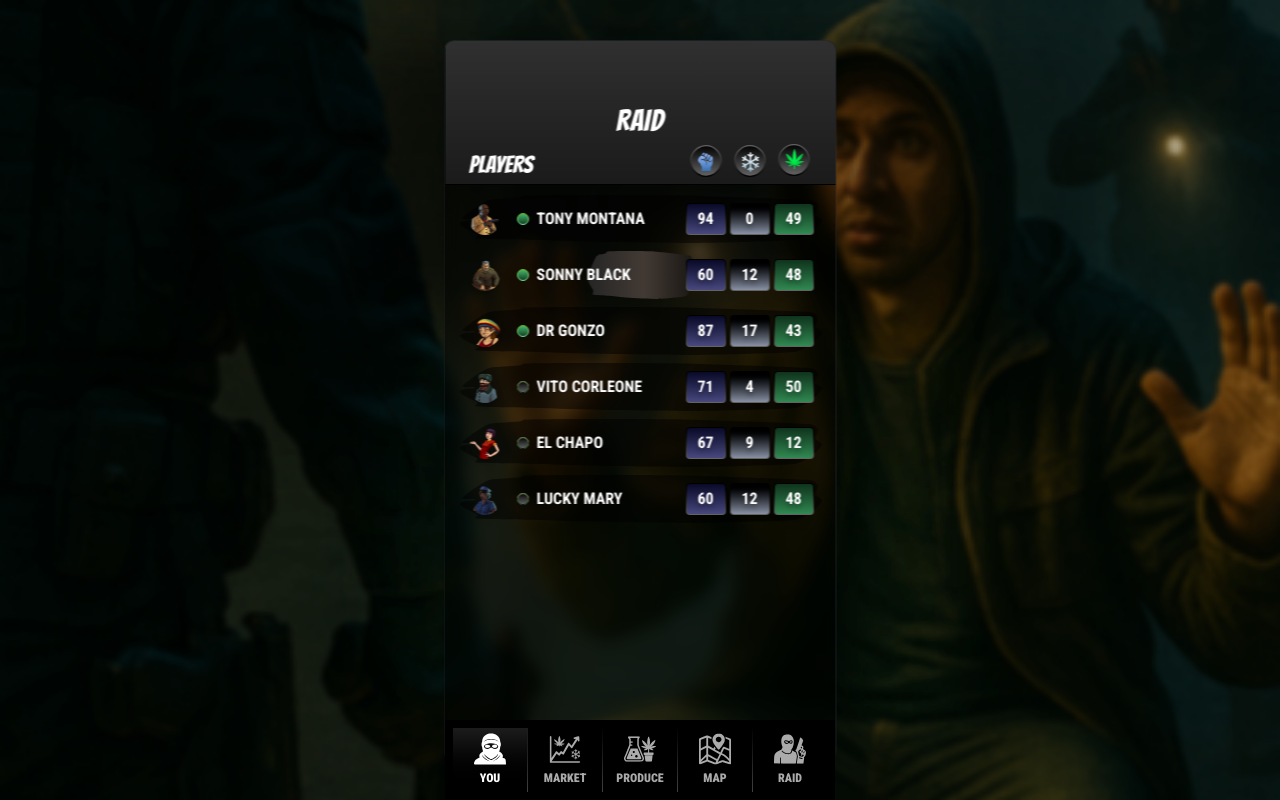
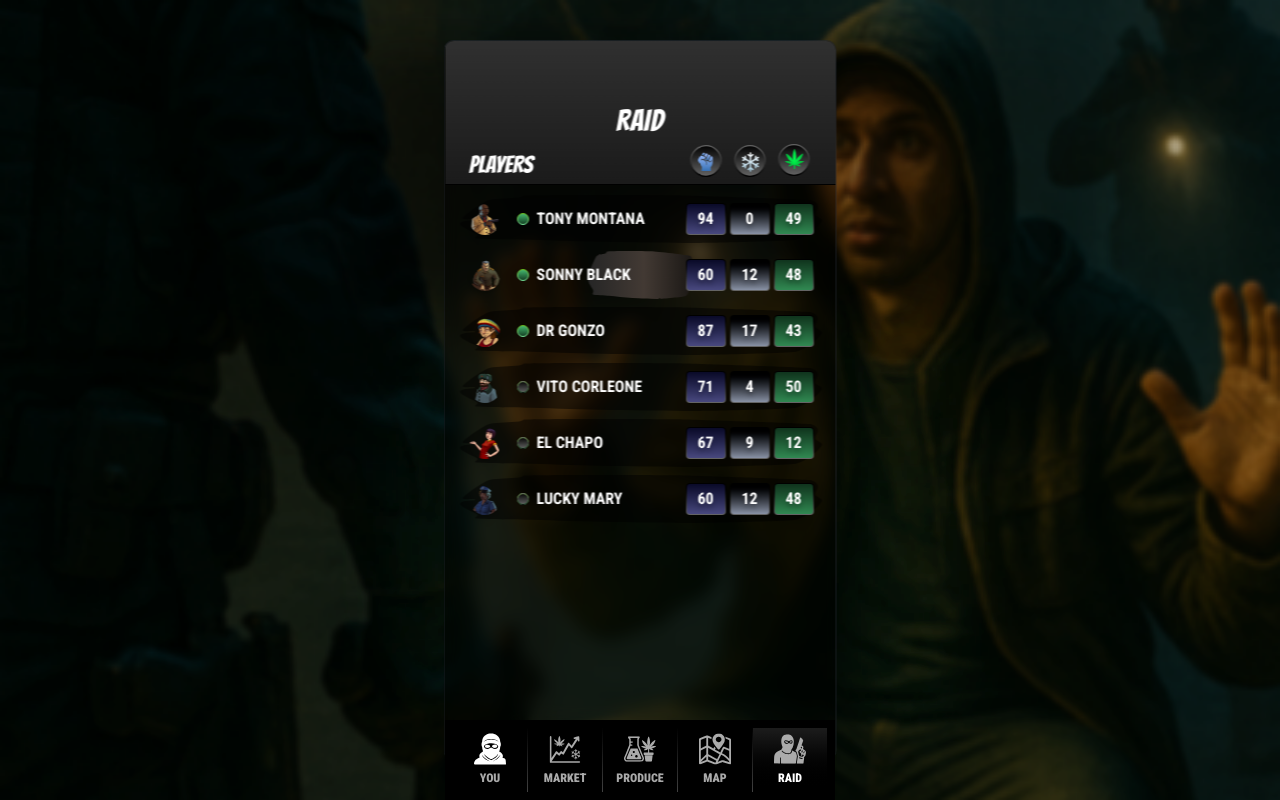
Before and after one commit to jadhavharshh/DopeRaiderV2, a React (Vite) app: page /raid in a window 1280 px wide. Built offline with nearby package versions, Linux system fonts and the light colour scheme.

Commit message:
Enhance BottomNav3 to highlight active links based on current pathname

```diff
--- a/src/pages/InventoryScreenSections/BottomNav3.tsx
+++ b/src/pages/InventoryScreenSections/BottomNav3.tsx
@@ -1,5 +1,5 @@
 import React from "react";
-import { Link } from "react-router-dom";
+import { Link, useLocation } from "react-router-dom";
 
 // Import all images using Vite's static imports
 import elementHga from "@/static/img/9athga-12.png";
@@ -15,6 +15,8 @@ import iconRaid from "@/static/img/icon-47.svg";
 import type { JSX } from "react";
 
 export const BottomNav3 = (): JSX.Element => {
+  const { pathname } = useLocation();
+
   return (
     <div className="md:relative md:w-auto md:h-20 md:top-0 md:left-0 w-full min-w-[390px] bg-black">
       {/* Top stats bar - Hide on desktop */}
@@ -95,8 +97,8 @@ export const BottomNav3 = (): JSX.Element => {
       <div className="md:w-auto md:relative md:top-0 md:left-0 bg-black w-full min-w-[390px]">
         <div className="w-full px-2 py-2">
           <div className="flex items-center justify-between w-full">
-            {/* YOU - Active */}
-            <Link className="bg-gradient-to-b from-[#1c1c1c] to-black border-r border-transparent h-16 flex-1 flex flex-col items-center justify-center" to="/player/inventory" style={{
+            {/* YOU */}
+            <Link className={`h-16 flex-1 flex flex-col items-center justify-center border-r border-transparent ${pathname.startsWith("/player") ? "bg-gradient-to-b from-[#1c1c1c] to-black" : ""}`} to="/player/inventory" style={{
               borderImage: 'linear-gradient(180deg, rgba(255, 255, 255, 0) 0%, rgba(153, 153, 153, 0.43) 100%) 1',
               borderRightStyle: 'solid',
               borderRightWidth: '1px'
@@ -106,25 +108,25 @@ export const BottomNav3 = (): JSX.Element => {
                 alt="Union"
                 src={unionYou}
               />
-              <div className="font-['Roboto_Condensed'] text-xs font-black text-white tracking-0 leading-normal whitespace-nowrap">
+              <div className={`font-['Roboto_Condensed'] text-xs font-black tracking-0 leading-normal whitespace-nowrap ${pathname.startsWith("/player") ? "text-white" : "text-[#aaaaaa]"}`}>
                 YOU
               </div>
             </Link>
 
             {/* MARKET */}
-            <Link className="border-r border-transparent h-16 flex-1 flex flex-col items-center justify-center" to="/market" style={{
+            <Link className={`h-16 flex-1 flex flex-col items-center justify-center border-r border-transparent ${pathname.startsWith("/market") ? "bg-gradient-to-b from-[#1c1c1c] to-black" : ""}`} to="/market" style={{
               borderImage: 'linear-gradient(180deg, rgba(255, 255, 255, 0) 0%, rgba(153, 153, 153, 0.43) 100%) 1',
               borderRightStyle: 'solid',
               borderRightWidth: '1px'
             }}>
               <img className="h-8 w-8 mb-1" alt="Layer" src={layerMarket} />
-              <div className="font-['Roboto_Condensed'] text-xs font-black text-[#aaaaaa] tracking-0 leading-normal whitespace-nowrap">
+              <div className={`font-['Roboto_Condensed'] text-xs font-black tracking-0 leading-normal whitespace-nowrap ${pathname.startsWith("/market") ? "text-white" : "text-[#aaaaaa]"}`}>
                 MARKET
               </div>
             </Link>
 
             {/* PRODUCE */}
-            <Link className="border-r border-transparent h-16 flex-1 flex flex-col items-center justify-center" to="/production" style={{
+            <Link className={`h-16 flex-1 flex flex-col items-center justify-center border-r border-transparent ${pathname.startsWith("/production") ? "bg-gradient-to-b from-[#1c1c1c] to-black" : ""}`} to="/production" style={{
               borderImage: 'linear-gradient(180deg, rgba(255, 255, 255, 0) 0%, rgba(153, 153, 153, 0.43) 100%) 1',
               borderRightStyle: 'solid',
               borderRightWidth: '1px'
@@ -134,27 +136,27 @@ export const BottomNav3 = (): JSX.Element => {
                 alt="Layer"
                 src={layerProduce}
               />
-              <div className="font-['Roboto_Condensed'] text-xs font-black text-[#aaaaaa] tracking-0 leading-normal whitespace-nowrap">
+              <div className={`font-['Roboto_Condensed'] text-xs font-black tracking-0 leading-normal whitespace-nowrap ${pathname.startsWith("/production") ? "text-white" : "text-[#aaaaaa]"}`}>
                 PRODUCE
               </div>
             </Link>
 
             {/* MAP */}
-            <Link className="border-r border-transparent h-16 flex-1 flex flex-col items-center justify-center" to="/map" style={{
+            <Link className={`h-16 flex-1 flex flex-col items-center justify-center border-r border-transparent ${pathname.startsWith("/map") ? "bg-gradient-to-b from-[#1c1c1c] to-black" : ""}`} to="/map" style={{
               borderImage: 'linear-gradient(180deg, rgba(255, 255, 255, 0) 0%, rgba(153, 153, 153, 0.43) 100%) 1',
               borderRightStyle: 'solid',
               borderRightWidth: '1px'
             }}>
               <img className="h-8 w-8 mb-1" alt="Icon" src={iconMap} />
-              <div className="font-['Roboto_Condensed'] text-xs font-black text-[#aaaaaa] tracking-0 leading-normal whitespace-nowrap">
+              <div className={`font-['Roboto_Condensed'] text-xs font-black tracking-0 leading-normal whitespace-nowrap ${pathname.startsWith("/map") ? "text-white" : "text-[#aaaaaa]"}`}>
                 MAP
               </div>
             </Link>
 
             {/* RAID */}
-            <Link className="h-16 flex-1 flex flex-col items-center justify-center" to="/raid">
+            <Link className={`h-16 flex-1 flex flex-col items-center justify-center ${pathname.startsWith("/raid") ? "bg-gradient-to-b from-[#1c1c1c] to-black" : ""}`} to="/raid">
               <img className="h-8 w-8 mb-1" alt="Icon" src={iconRaid} />
-              <div className="font-['Roboto_Condensed'] text-xs font-black text-[#aaaaaa] tracking-0 leading-normal whitespace-nowrap">
+              <div className={`font-['Roboto_Condensed'] text-xs font-black tracking-0 leading-normal whitespace-nowrap ${pathname.startsWith("/raid") ? "text-white" : "text-[#aaaaaa]"}`}>
                 RAID
               </div>
             </Link>
```
